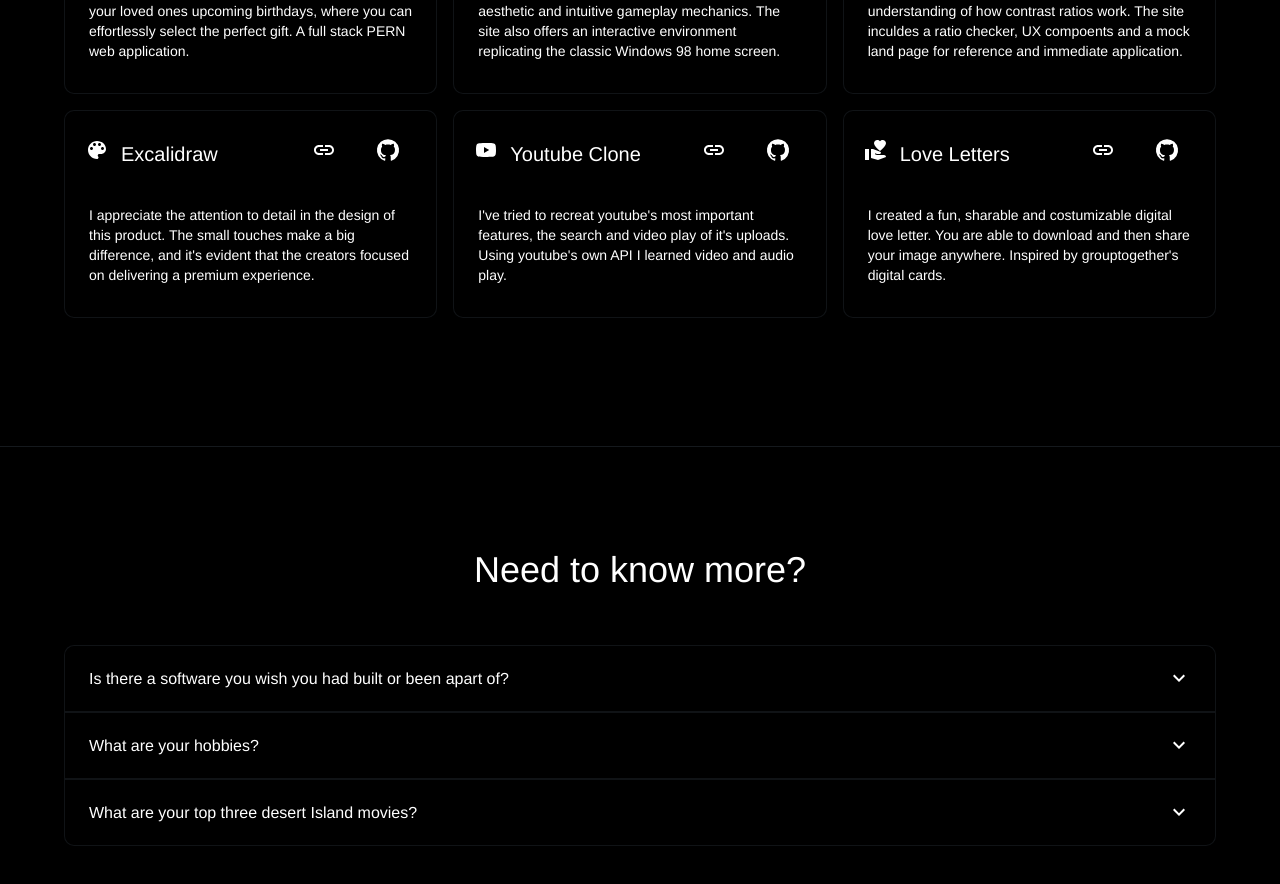
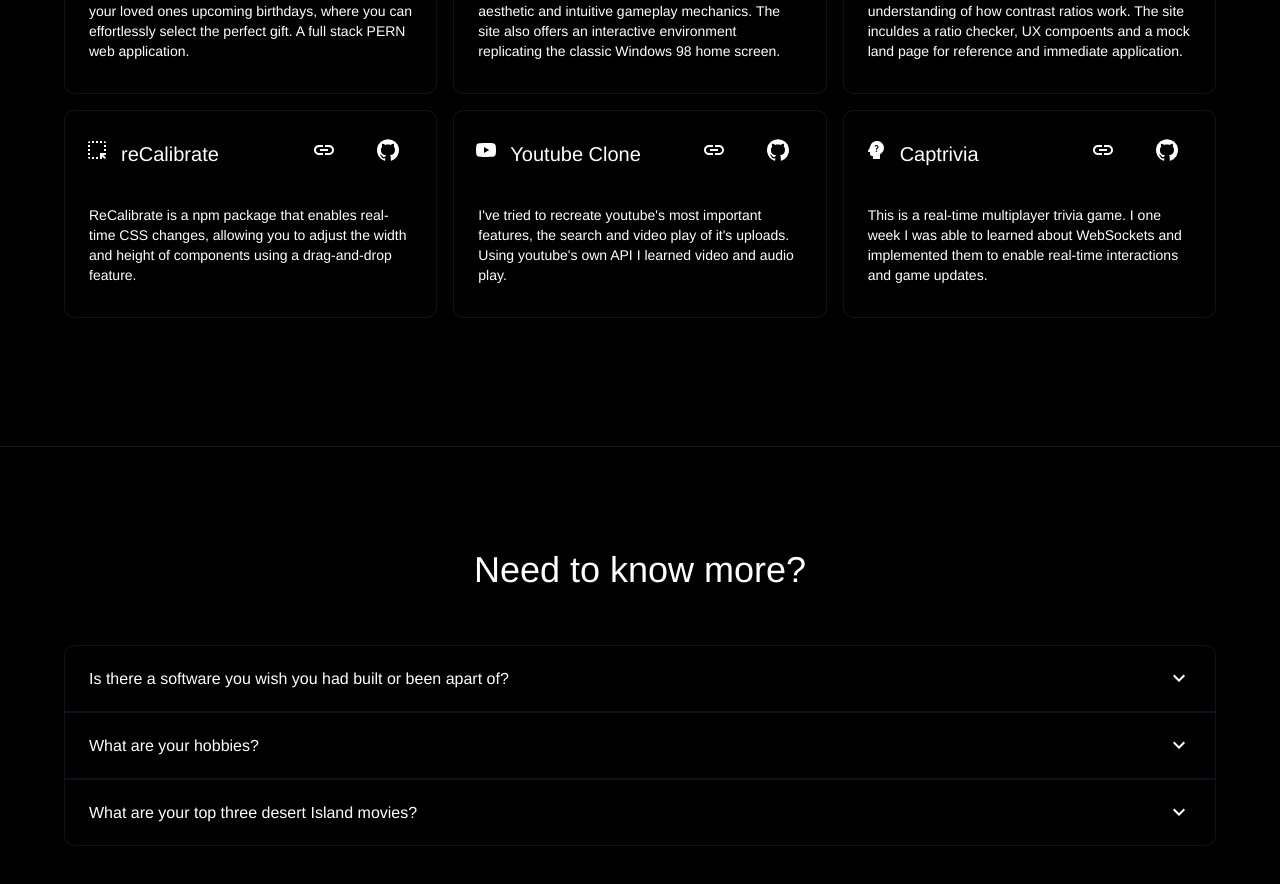
Before and after one commit to chanGomez/portfolio_dark, a React (Vite) app: page / in a window 1280 px wide. Shown: the part 1640-2524 px from the top of the page. Built offline with nearby package versions, Linux system fonts and the light colour scheme.

Commit message:
chore: updating my projects and ad ding recalibrate and captrivia to it

```diff
--- a/src/components/Testimonials.jsx
+++ b/src/components/Testimonials.jsx
@@ -16,6 +16,8 @@ import FormatColorFillIcon from '@mui/icons-material/FormatColorFill';
 import ColorLensIcon from '@mui/icons-material/ColorLens';
 import YouTubeIcon from '@mui/icons-material/YouTube';
 import VolunteerActivismIcon from '@mui/icons-material/VolunteerActivism';
+import HighlightAltIcon from "@mui/icons-material/HighlightAlt";
+import PsychologyAltIcon from "@mui/icons-material/PsychologyAlt";
 
 const userTestimonials = [
   {
@@ -42,28 +44,28 @@ const userTestimonials = [
     link: "https://cute-color-contrast-checker.netlify.app/",
   },
   {
-    avatar: <ColorLensIcon />,
-    name: "Excalidraw",
+    avatar: <HighlightAltIcon />,
+    name: "reCalibrate",
     testimonial:
-      "I appreciate the attention to detail in the design of this product. The small touches make a big difference, and it's evident that the creators focused on delivering a premium experience.",
-    github: "https://github.com/chanGomez/Giftune-Frontend",
-    link: "https://giftune.netlify.app/",
+      "ReCalibrate is a npm package that enables real-time CSS changes, allowing you to adjust the width and height of components using a drag-and-drop feature.",
+    github: "https://github.com/chanGomez/reCalibrate_npm",
+    link: "https://www.npmjs.com/package/recalibrate?activeTab=readme",
   },
   {
     avatar: <YouTubeIcon />,
     name: "Youtube Clone",
     testimonial:
-      "I've tried to recreat youtube's most important features, the search and video play of it's uploads. Using youtube's own API I learned video and audio play.",
+      "I've tried to recreate youtube's most important features, the search and video play of it's uploads. Using youtube's own API I learned video and audio play.",
     github: "https://github.com/daleskiii/youtube_clone_project",
     link: "https://chantal-daleskii-youtube-clone.netlify.app/",
   },
   {
-    avatar: <VolunteerActivismIcon />,
-    name: "Love Letters",
+    avatar: <PsychologyAltIcon />,
+    name: "Captrivia",
     testimonial:
-      "I created a fun, sharable and costumizable digital love letter. You are able to download and then share your image anywhere. Inspired by grouptogether's digital cards.",
-    github: "https://github.com/chanGomez/Giftune-Frontend",
-    link: "https://giftune.netlify.app/",
+      "This is a real-time multiplayer trivia game. I one week I was able to learned about WebSockets and implemented them to enable real-time interactions and game updates.",
+    post: "https://www.linkedin.com/posts/chantal-gomez-marte_thrilled-to-showcase-my-latest-project-activity-7230243341181878274-42zu?utm_source=share&utm_medium=member_desktop",
+    link: "https://www.linkedin.com/posts/chantal-gomez-marte_thrilled-to-showcase-my-latest-project-activity-7230243341181878274-42zu?utm_source=share&utm_medium=member_desktop",
   },
 ];
 
```
